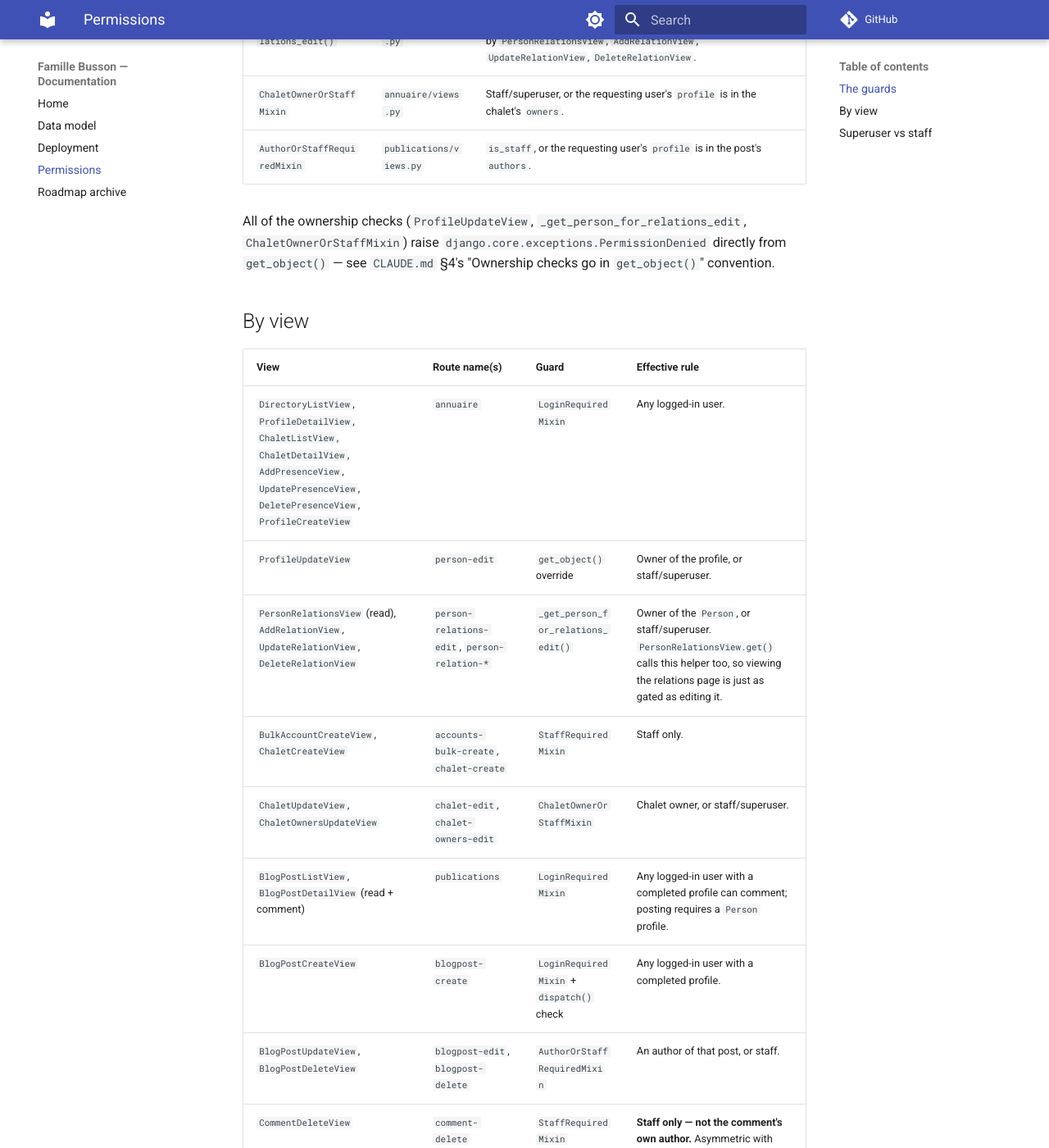
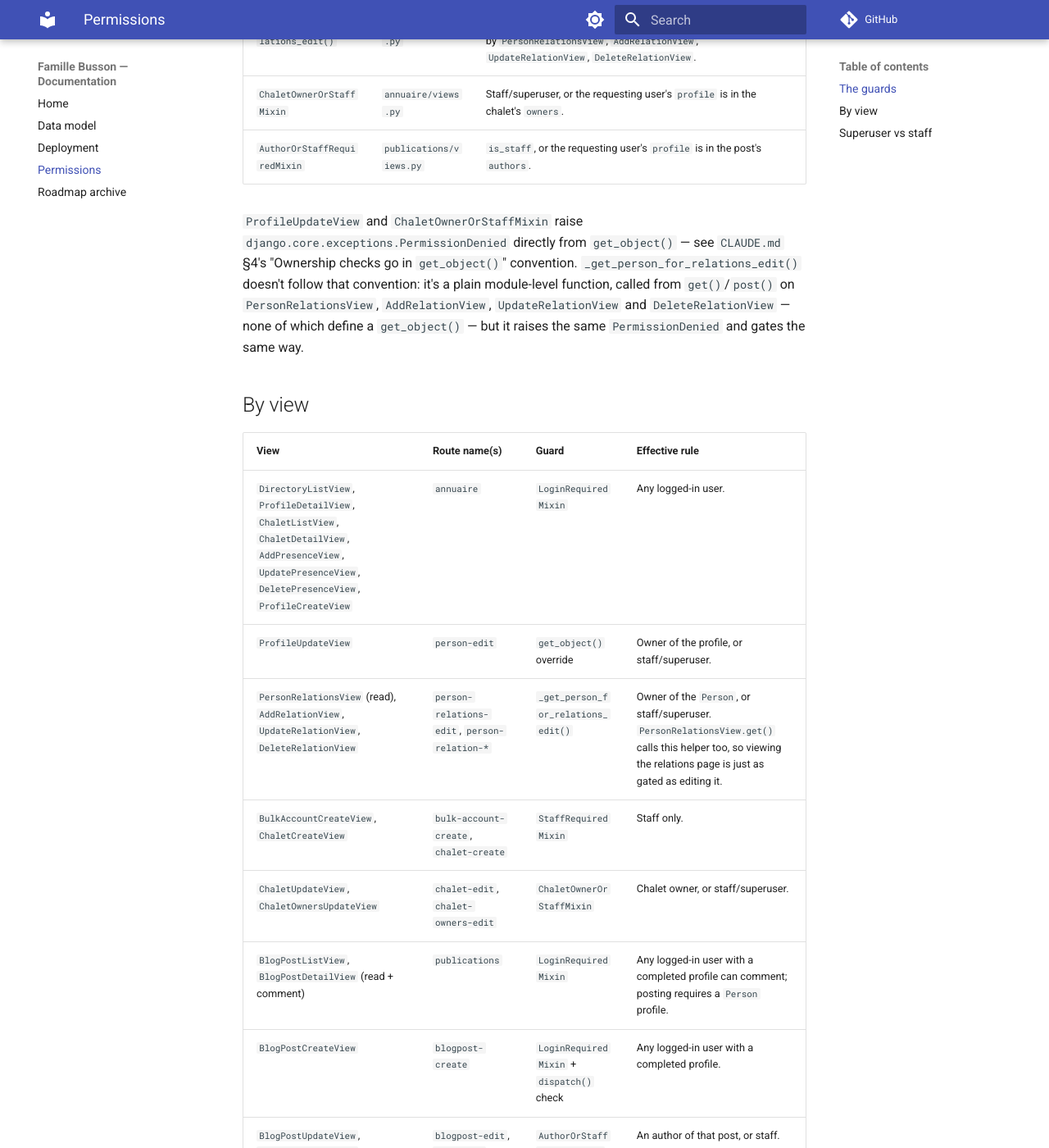
Before and after one commit to reboulip/famille-busson, an MkDocs documentation site: the page built from docs/permissions.md, in a window 1280 px wide and 1400 px high, scrolled down 559 px. Shown: the whole window at 82% size. Built offline with MkDocs 1.6.1 and Material for MkDocs 9.7.7, drawn with Linux system fonts in a browser that asks for light colours; comment, search, counter and statistics services are not loaded; some of the changed text lies outside the part shown.

Commit message:
fix: address second Claude Code Review pass on PR #29
- generate_data_model_docs.py: render callable field defaults (e.g. a
  future timezone.now) by name instead of repr(), which would otherwise
  embed a non-deterministic memory address and make the generated docs
  churn on every regen. Latent bug -- no current model uses one.
- docs/permissions.md: fix the wrong route name for BulkAccountCreateView
  (bulk-account-create, not accounts-bulk-create), and stop describing
  _get_person_for_relations_edit() as a get_object() override -- it's a
  plain module-level function called from get()/post() on four View
  subclasses that don't define get_object() at all.

```diff
--- a/docs/permissions.md
+++ b/docs/permissions.md
@@ -14,9 +14,13 @@ Authorization is spread across a handful of mixins/helpers in `annuaire/views.py
 | `ChaletOwnerOrStaffMixin` | `annuaire/views.py` | Staff/superuser, or the requesting user's `profile` is in the chalet's `owners`. |
 | `AuthorOrStaffRequiredMixin` | `publications/views.py` | `is_staff`, or the requesting user's `profile` is in the post's `authors`. |
 
-All of the ownership checks (`ProfileUpdateView`, `_get_person_for_relations_edit`,
-`ChaletOwnerOrStaffMixin`) raise `django.core.exceptions.PermissionDenied` directly from
-`get_object()` — see `CLAUDE.md` §4's "Ownership checks go in `get_object()`" convention.
+`ProfileUpdateView` and `ChaletOwnerOrStaffMixin` raise
+`django.core.exceptions.PermissionDenied` directly from `get_object()` — see
+`CLAUDE.md` §4's "Ownership checks go in `get_object()`" convention.
+`_get_person_for_relations_edit()` doesn't follow that convention: it's a plain
+module-level function, called from `get()`/`post()` on `PersonRelationsView`,
+`AddRelationView`, `UpdateRelationView` and `DeleteRelationView` — none of which define
+a `get_object()` — but it raises the same `PermissionDenied` and gates the same way.
 
 ## By view
 
@@ -25,7 +29,7 @@ All of the ownership checks (`ProfileUpdateView`, `_get_person_for_relations_edi
 | `DirectoryListView`, `ProfileDetailView`, `ChaletListView`, `ChaletDetailView`, `AddPresenceView`, `UpdatePresenceView`, `DeletePresenceView`, `ProfileCreateView` | `annuaire` | `LoginRequiredMixin` | Any logged-in user. |
 | `ProfileUpdateView` | `person-edit` | `get_object()` override | Owner of the profile, or staff/superuser. |
 | `PersonRelationsView` (read), `AddRelationView`, `UpdateRelationView`, `DeleteRelationView` | `person-relations-edit`, `person-relation-*` | `_get_person_for_relations_edit()` | Owner of the `Person`, or staff/superuser. `PersonRelationsView.get()` calls this helper too, so viewing the relations page is just as gated as editing it. |
-| `BulkAccountCreateView`, `ChaletCreateView` | `accounts-bulk-create`, `chalet-create` | `StaffRequiredMixin` | Staff only. |
+| `BulkAccountCreateView`, `ChaletCreateView` | `bulk-account-create`, `chalet-create` | `StaffRequiredMixin` | Staff only. |
 | `ChaletUpdateView`, `ChaletOwnersUpdateView` | `chalet-edit`, `chalet-owners-edit` | `ChaletOwnerOrStaffMixin` | Chalet owner, or staff/superuser. |
 | `BlogPostListView`, `BlogPostDetailView` (read + comment) | `publications` | `LoginRequiredMixin` | Any logged-in user with a completed profile can comment; posting requires a `Person` profile. |
 | `BlogPostCreateView` | `blogpost-create` | `LoginRequiredMixin` + `dispatch()` check | Any logged-in user with a completed profile. |
@@ -34,9 +38,10 @@ All of the ownership checks (`ProfileUpdateView`, `_get_person_for_relations_edi
 
 ## Superuser vs staff
 
-The ownership `get_object()` overrides in `annuaire` (`ProfileUpdateView`,
-`_get_person_for_relations_edit`, `ChaletOwnerOrStaffMixin`) treat `is_staff` and
-`is_superuser` as equally privileged (`user.is_staff or user.is_superuser`).
+The ownership checks in `annuaire` (`ProfileUpdateView.get_object()`,
+`_get_person_for_relations_edit()`, `ChaletOwnerOrStaffMixin.get_object()`) treat
+`is_staff` and `is_superuser` as equally privileged (`user.is_staff or
+user.is_superuser`).
 `StaffRequiredMixin` and `AuthorOrStaffRequiredMixin` only check `is_staff` — in
 practice this project always sets `is_superuser` alongside `is_staff` (see
 `AccountManager.create_superuser`), so the distinction hasn't bitten yet, but a
```
Also changed, not shown: 1 other file.
